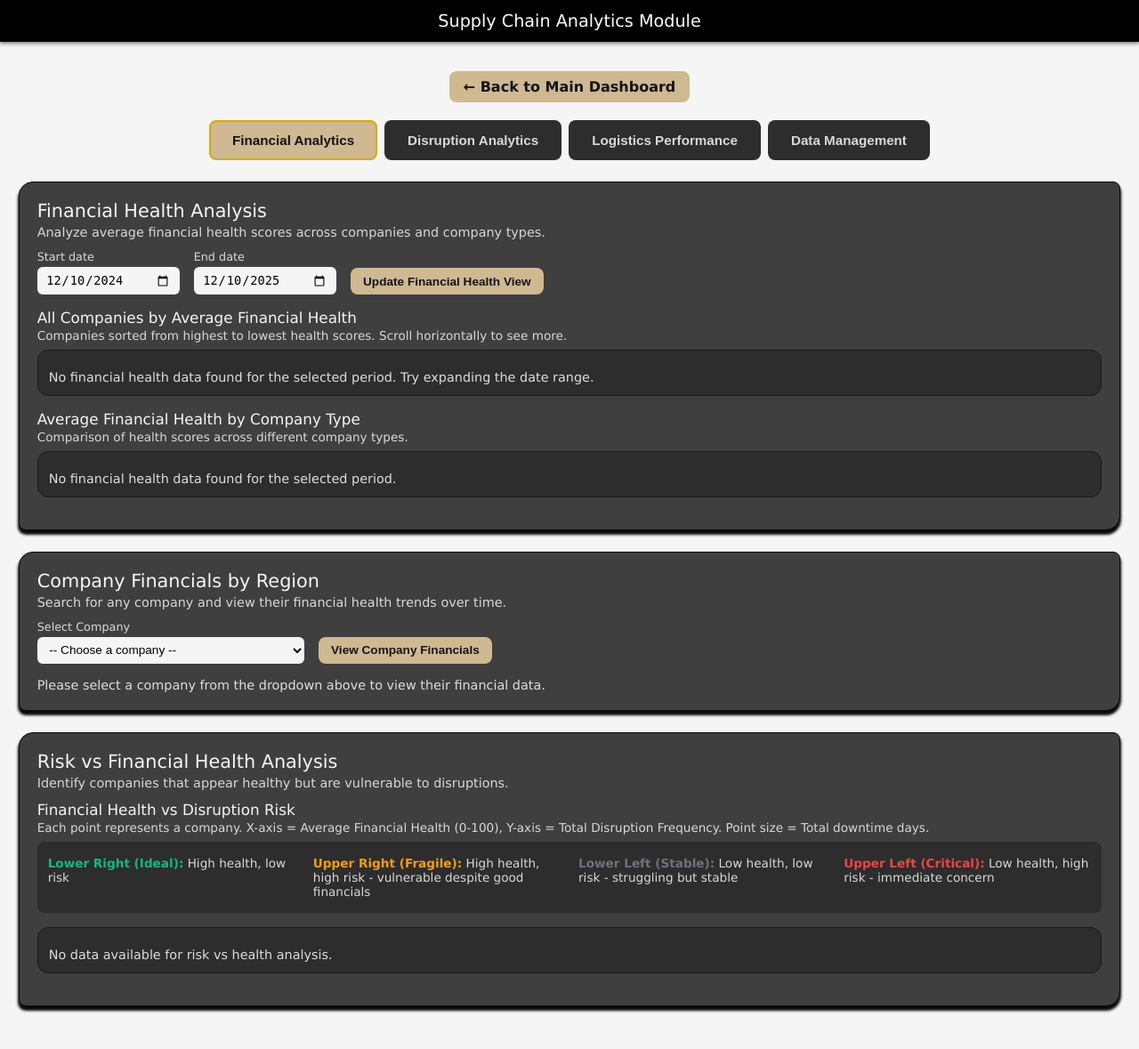
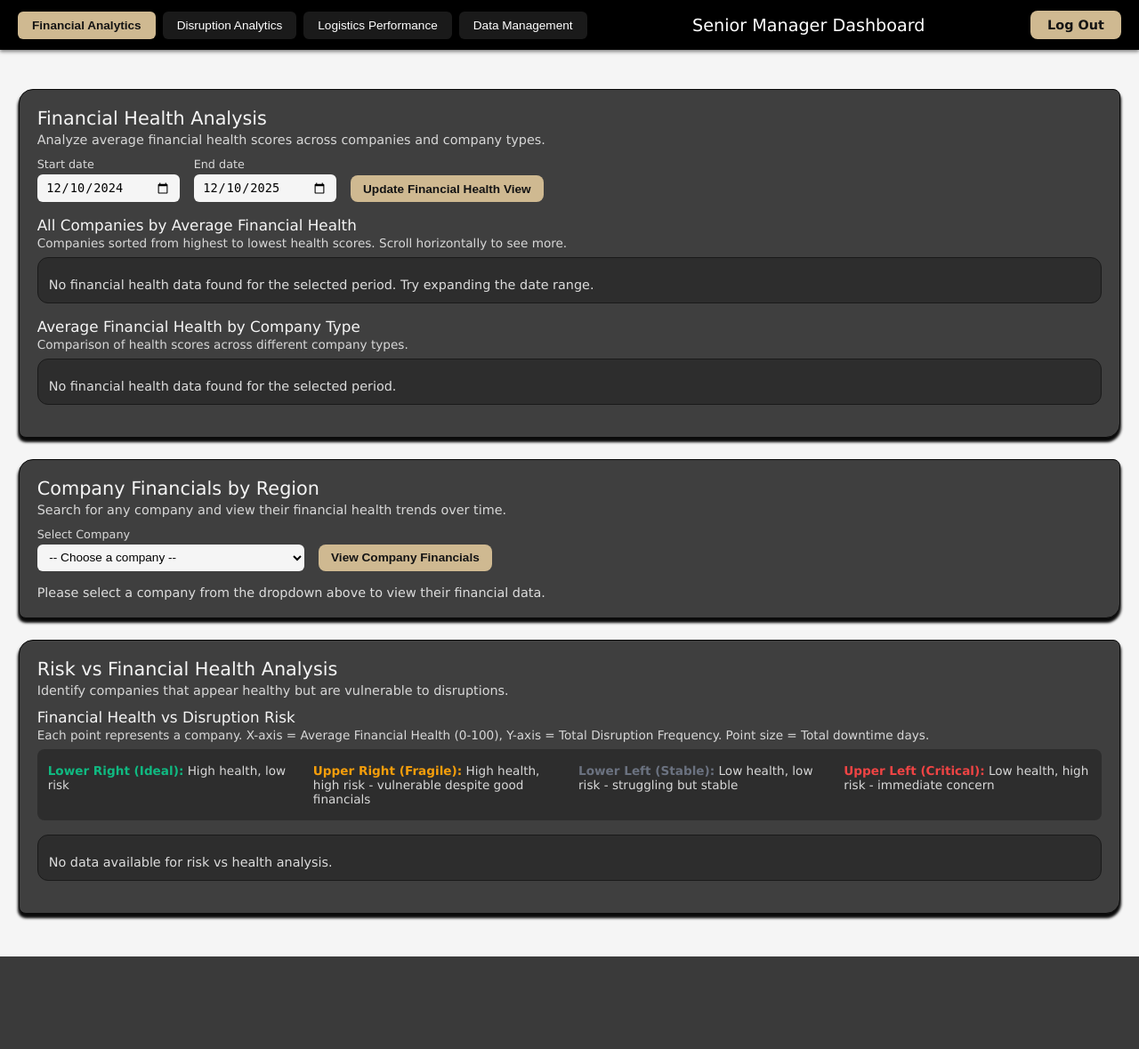
Before and after one commit to OdaDrake/IE-332-A3, a PHP site: page /SENIOR.php in a window 1280 px wide. Shown: the whole page at 89% size. After the commit the page ends 1075 px from the top, so only its background shows below. Run offline with PHP 8.4, Linux system fonts and the light colour scheme; data that the repository does not hold is empty.

Commit message:
Update SENIOR.php

```diff
--- a/SENIOR.php
+++ b/SENIOR.php
@@ -788,17 +788,70 @@
             width: 100%;
             background-color: #000;
             color: #fff;
-            text-align: center;
-            padding: 0.75rem 0;
+            padding: 0.75rem 20px;
+            z-index: 1000;
+            box-shadow: 0 2px 4px rgba(0,0,0,0.5);
+            display: flex;
+            justify-content: space-between;
+            align-items: center;
+            gap: 20px;
+        }
+
+        .header-tabs {
+            display: flex;
+            gap: 8px;
+            flex-shrink: 0;
+        }
+
+        .header-title {
             font-size: 1.2rem;
             font-weight: normal;
-            z-index: 1000;
-            box-shadow: 0 2px 4px rgba(0,0,0,0.5);
+            text-align: center;
+            flex-grow: 1;
+        }
+
+        .header-tab-button {
+            padding: 0.5rem 1rem;
+            background-color: rgba(255, 255, 255, 0.1);
+            color: #fff;
+            border: none;
+            border-radius: 6px;
+            cursor: pointer;
+            font-size: 0.85rem;
+            font-weight: 500;
+            transition: background-color 0.15s ease, color 0.15s ease;
+            white-space: nowrap;
+        }
+
+        .header-tab-button:hover {
+            background-color: rgba(255, 255, 255, 0.2);
+        }
+
+        .header-tab-button.active {
+            background-color: var(--accent);
+            color: #141414;
+            font-weight: 600;
+        }
+
+        .logout-link {
+            padding: 0.5rem 1.2rem;
+            background-color: var(--accent);
+            color: #141414;
+            text-decoration: none;
+            border-radius: 8px;
+            font-weight: 600;
+            font-size: 0.9rem;
+            transition: background-color 0.15s ease;
+            flex-shrink: 0;
+        }
+
+        .logout-link:hover {
+            background-color: var(--accent-hover);
         }
 
         .page {
             min-height: 100vh;
-            padding-top: 80px;
+            padding-top: 100px;
             padding-left: 8px;
             padding-right: 8px;
             padding-bottom: 24px;
@@ -935,60 +988,7 @@
             color: #ddd;
         }
 
-        .nav-links {
-            text-align: center;
-            margin-bottom: 20px;
-        }
-
-        .nav-links a {
-            display: inline-block;
-            padding: 0.5rem 1rem;
-            margin: 0 0.5rem;
-            background-color: var(--accent);
-            color: #141414;
-            text-decoration: none;
-            border-radius: 8px;
-            font-weight: 600;
-            transition: background-color 0.15s ease;
-        }
-
-        .nav-links a:hover {
-            background-color: var(--accent-hover);
-        }
-
         /* Tab Navigation Styles */
-        .tab-navigation {
-            display: flex;
-            gap: 8px;
-            margin-bottom: 24px;
-            flex-wrap: wrap;
-            justify-content: center;
-        }
-
-        .tab-button {
-            padding: 0.75rem 1.5rem;
-            border: none;
-            background-color: #2d2d2d;
-            color: var(--muted);
-            border-radius: 8px;
-            font-size: 0.95rem;
-            font-weight: 600;
-            cursor: pointer;
-            transition: all 0.2s ease;
-            border: 2px solid transparent;
-        }
-
-        .tab-button:hover {
-            background-color: #3a3a3a;
-            color: var(--text);
-        }
-
-        .tab-button.active {
-            background-color: var(--accent);
-            color: #141414;
-            border-color: var(--accent-hover);
-        }
-
         .tab-content {
             display: none;
         }
@@ -1053,23 +1053,17 @@
 <body>
 
 <div class="top-header">
-    Supply Chain Analytics Module
+    <div class="header-tabs">
+        <button class="header-tab-button <?php echo ($activeTab === 'financial') ? 'active' : ''; ?>" onclick="switchTab('financial')">Financial Analytics</button>
+        <button class="header-tab-button <?php echo ($activeTab === 'disruptions') ? 'active' : ''; ?>" onclick="switchTab('disruptions')">Disruption Analytics</button>
+        <button class="header-tab-button <?php echo ($activeTab === 'logistics') ? 'active' : ''; ?>" onclick="switchTab('logistics')">Logistics Performance</button>
+        <button class="header-tab-button <?php echo ($activeTab === 'management') ? 'active' : ''; ?>" onclick="switchTab('management')">Data Management</button>
+    </div>
+    <div class="header-title">Senior Manager Dashboard</div>
+    <a href="dashboard.php" class="logout-link">Log Out</a>
 </div>
 
 <div class="page">
-
-    <!-- Navigation Links -->
-    <div class="nav-links">
-        <a href="dashboard.php">← Back to Main Dashboard</a>
-    </div>
-
-    <!-- Tab Navigation -->
-    <div class="tab-navigation">
-        <button class="tab-button <?php echo ($activeTab === 'financial') ? 'active' : ''; ?>" onclick="switchTab('financial')">Financial Analytics</button>
-        <button class="tab-button <?php echo ($activeTab === 'disruptions') ? 'active' : ''; ?>" onclick="switchTab('disruptions')">Disruption Analytics</button>
-        <button class="tab-button <?php echo ($activeTab === 'logistics') ? 'active' : ''; ?>" onclick="switchTab('logistics')">Logistics Performance</button>
-        <button class="tab-button <?php echo ($activeTab === 'management') ? 'active' : ''; ?>" onclick="switchTab('management')">Data Management</button>
-    </div>
 
     <!-- TAB 1: Financial Analytics -->
     <div id="tab-financial" class="tab-content <?php echo ($activeTab === 'financial') ? 'active' : ''; ?>">
@@ -1814,8 +1808,8 @@
         tabContents[i].classList.remove('active');
     }
 
-    // Remove active class from all buttons
-    var tabButtons = document.querySelectorAll('.tab-button');
+    // Remove active class from all header tab buttons
+    var tabButtons = document.querySelectorAll('.header-tab-button');
     for (var i = 0; i < tabButtons.length; i++) {
         tabButtons[i].classList.remove('active');
     }
```
